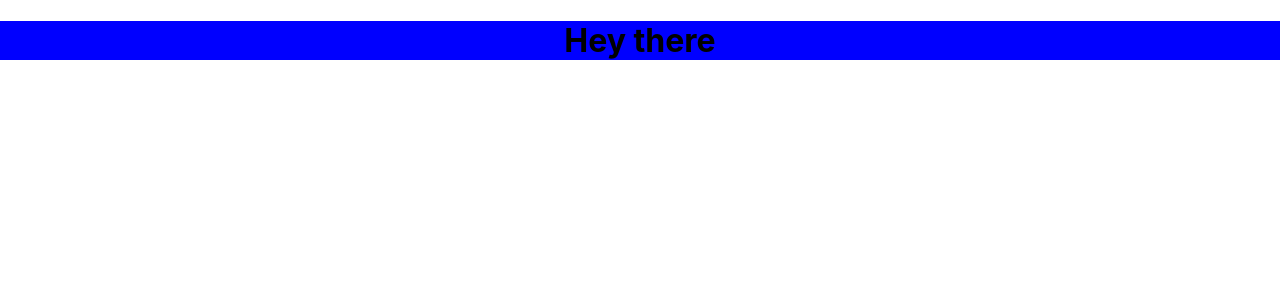
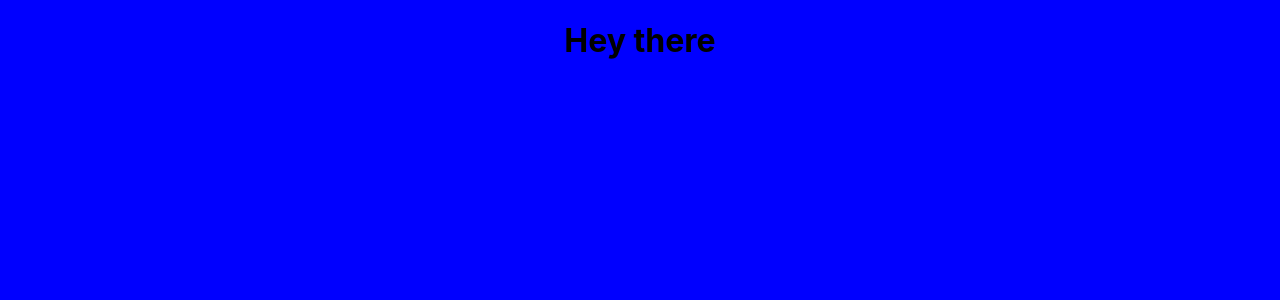
Before and after one commit to asimahmad/React-Practices, a React (Create React App) app: page / in a window 1280 px wide. Shown: the top 300 px of the page. Built offline with nearby package versions, Linux system fonts and the light colour scheme.

Commit message:
Added inset properties in place of top, bottom, right and left

```diff
--- a/src/App.css
+++ b/src/App.css
@@ -39,5 +39,11 @@
 
 
 #my-div{
+  position: absolute;
+  /* inset: 0;   it is same as the top, bottom, right, and left  */
+  top: 0;
+  bottom: 0;
+  right: 0;
+  left: 0;
   background: yellow;
 }
```
